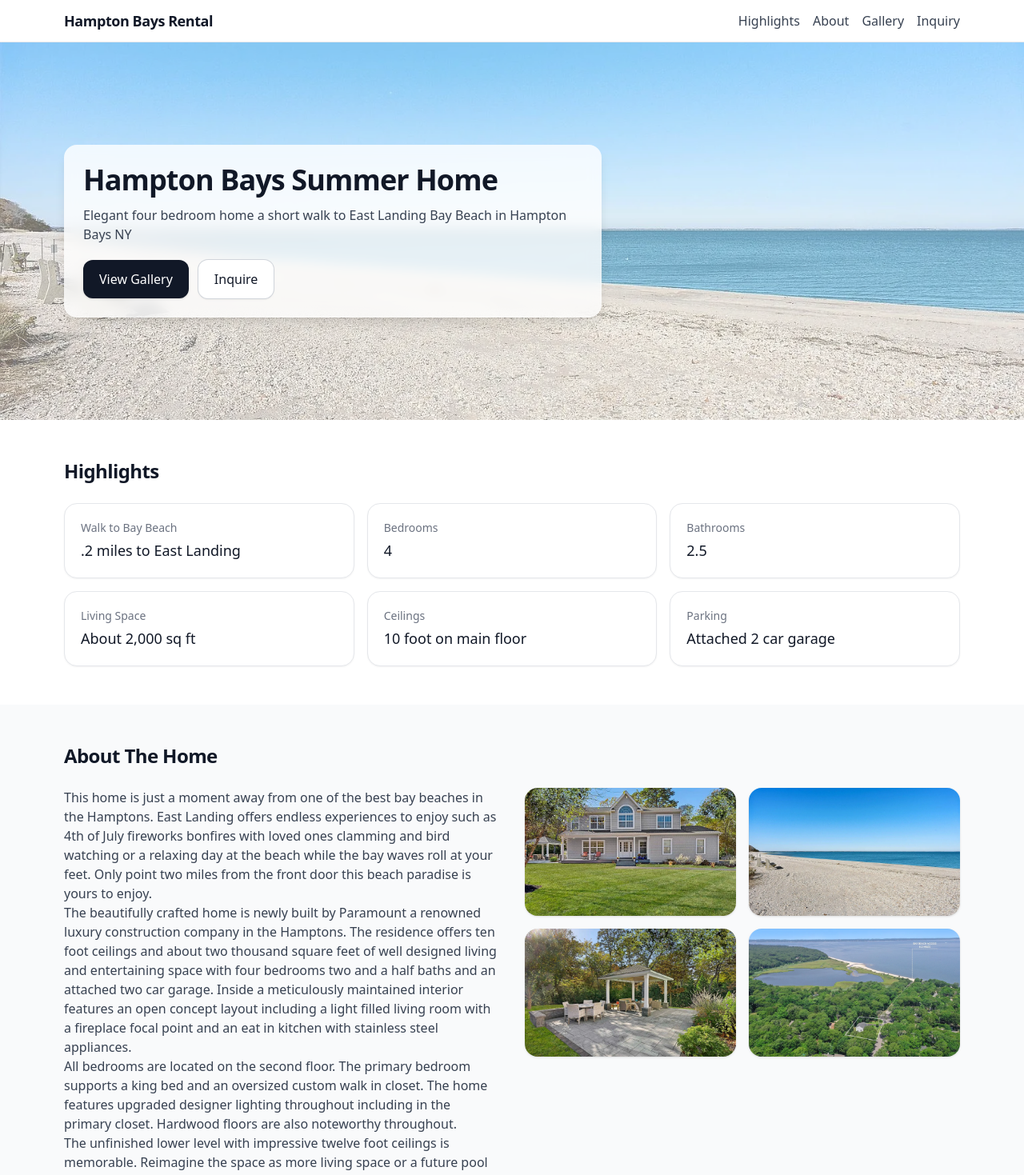
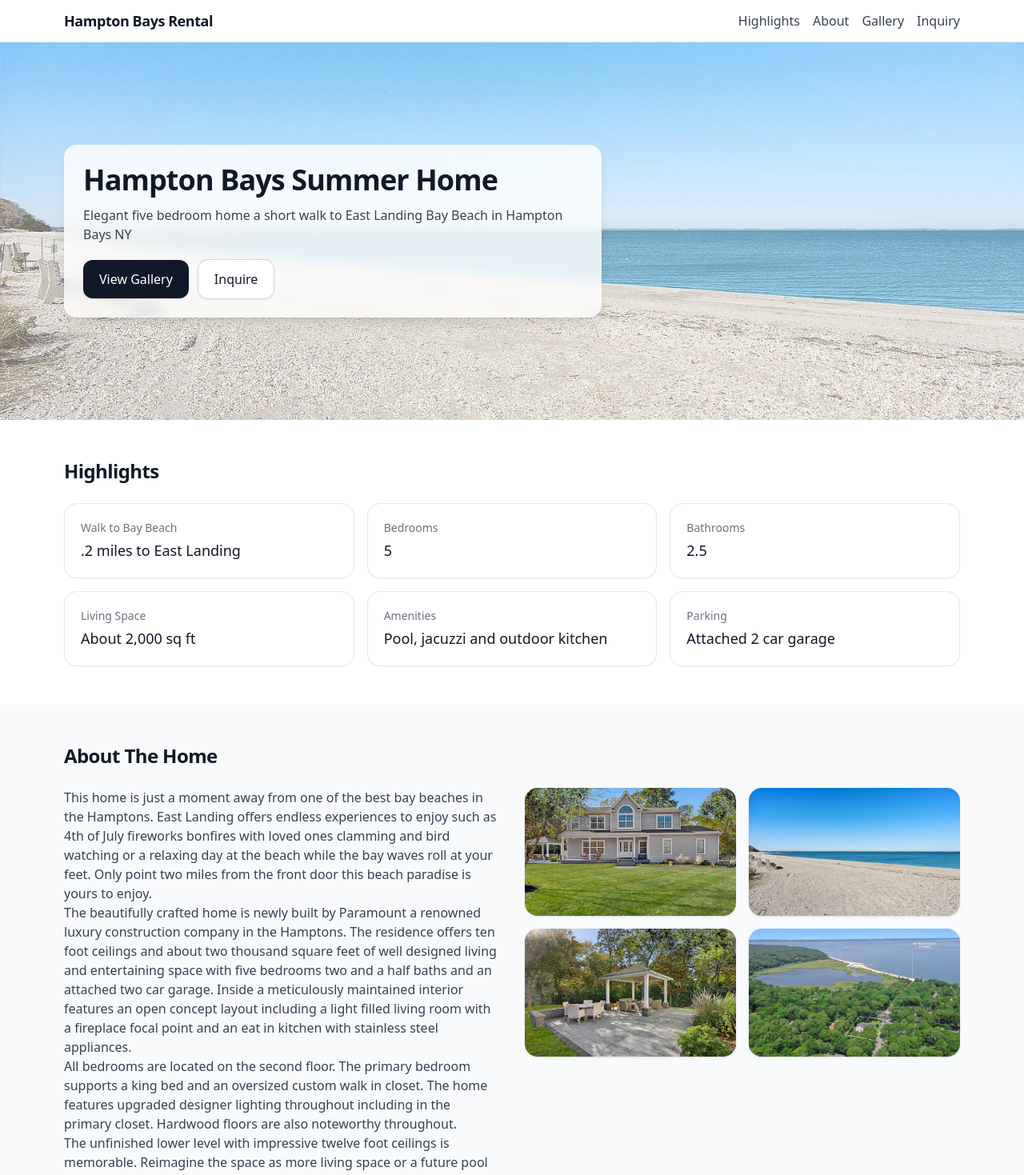
Before and after one commit to maxviens44/hampton-bays-rental, a React (Vite) app: page / in a window 1280 px wide. Shown: the top 1469 px of the page at 80% size. Built offline with nearby package versions, Linux system fonts and the light colour scheme; the HTML template or start-up script is replaced by a standard one.

Commit message:
copy update to 5 bedrooms

```diff
--- a/src/App.jsx
+++ b/src/App.jsx
@@ -37,7 +37,7 @@ function ImageHero() {
       <div className="relative mx-auto max-w-6xl px-4 py-24 sm:py-32">
         <div className="max-w-2xl rounded-2xl bg-white/80 p-6 shadow-lg backdrop-blur">
           <h1 className="text-3xl font-semibold tracking-tight text-gray-900 sm:text-4xl">Hampton Bays Summer Home</h1>
-          <p className="mt-3 text-gray-700">Elegant four bedroom home a short walk to East Landing Bay Beach in Hampton Bays NY</p>
+          <p className="mt-3 text-gray-700">Elegant five bedroom home a short walk to East Landing Bay Beach in Hampton Bays NY</p>
           <div className="mt-5 flex gap-3">
             <a href="#gallery" className="rounded-xl bg-gray-900 px-5 py-3 text-white shadow hover:bg-gray-800 transition">View Gallery</a>
             <a href="#inquire" className="rounded-xl bg-white px-5 py-3 text-gray-900 ring-1 ring-gray-300 shadow hover:bg-gray-50 transition">Inquire</a>
@@ -73,10 +73,10 @@ function Nav() {
 function Highlights() {
   const items = [
     { label: "Walk to Bay Beach", value: ".2 miles to East Landing" },
-    { label: "Bedrooms", value: "4" },
+    { label: "Bedrooms", value: "5" },
     { label: "Bathrooms", value: "2.5" },
     { label: "Living Space", value: "About 2,000 sq ft" },
-    { label: "Ceilings", value: "10 foot on main floor" },
+    { label: "Amenities", value: "Pool, jacuzzi and outdoor kitchen" },
     { label: "Parking", value: "Attached 2 car garage" }
   ]
   return (
@@ -107,7 +107,7 @@ function About() {
               This home is just a moment away from one of the best bay beaches in the Hamptons. East Landing offers endless experiences to enjoy such as 4th of July fireworks bonfires with loved ones clamming and bird watching or a relaxing day at the beach while the bay waves roll at your feet. Only point two miles from the front door this beach paradise is yours to enjoy.
             </p>
             <p>
-              The beautifully crafted home is newly built by Paramount a renowned luxury construction company in the Hamptons. The residence offers ten foot ceilings and about two thousand square feet of well designed living and entertaining space with four bedrooms two and a half baths and an attached two car garage. Inside a meticulously maintained interior features an open concept layout including a light filled living room with a fireplace focal point and an eat in kitchen with stainless steel appliances.
+              The beautifully crafted home is newly built by Paramount a renowned luxury construction company in the Hamptons. The residence offers ten foot ceilings and about two thousand square feet of well designed living and entertaining space with five bedrooms two and a half baths and an attached two car garage. Inside a meticulously maintained interior features an open concept layout including a light filled living room with a fireplace focal point and an eat in kitchen with stainless steel appliances.
             </p>
             <p>
               All bedrooms are located on the second floor. The primary bedroom supports a king bed and an oversized custom walk in closet. The home features upgraded designer lighting throughout including in the primary closet. Hardwood floors are also noteworthy throughout.
```
